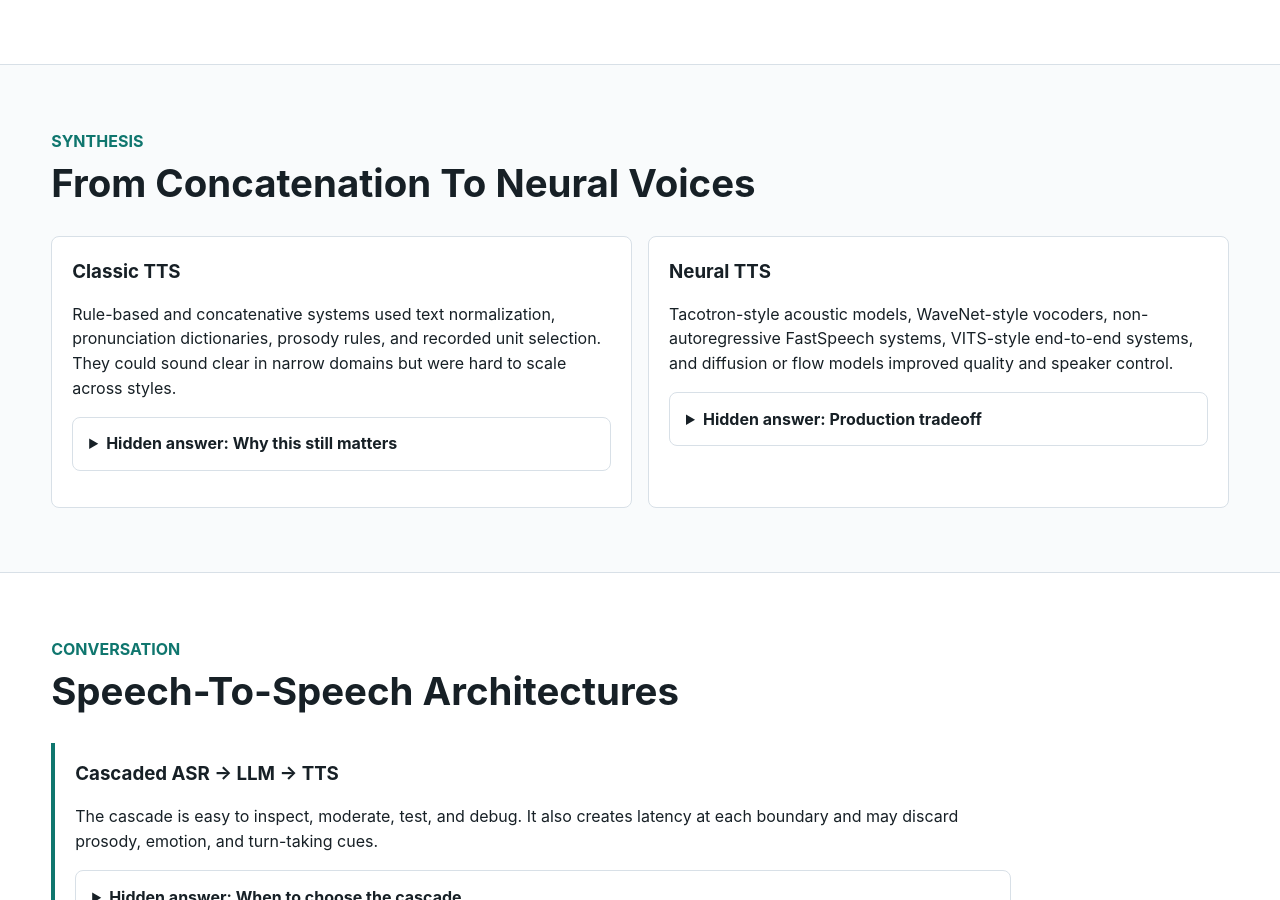
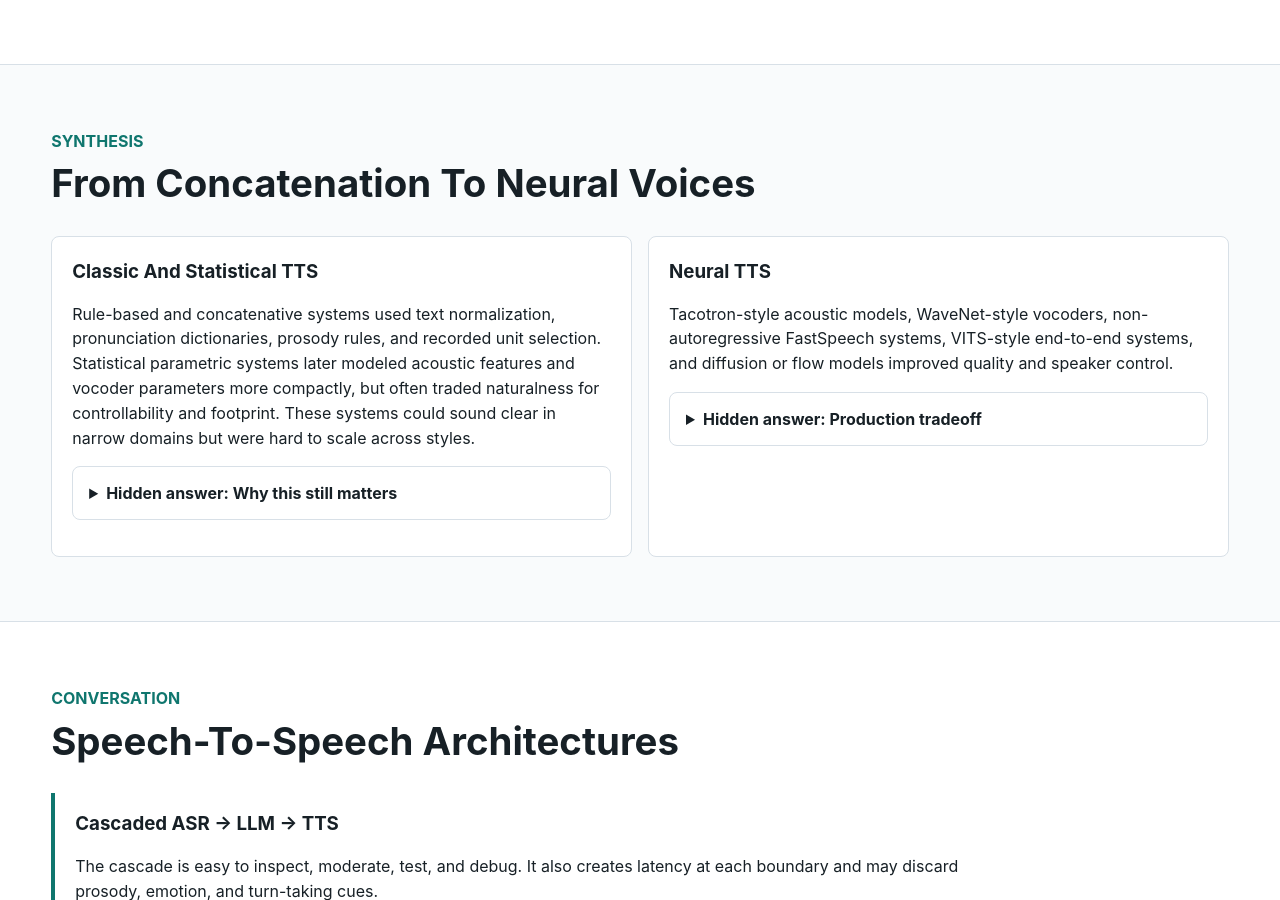
Before and after one commit to kennethli319/kennethli319.github.io, a Jekyll site: the page audio-text-ml-course/lessons/asr-tts-speech-history.html, which Jekyll copies as it is, in a window 1280 px wide and 900 px high, scrolled down 1084 px. Built offline with Jekyll 4.4.1, drawn with Linux system fonts in a browser that asks for light colours.

Commit message:
Update speech history lesson

```diff
--- a/audio-text-ml-course/lessons/asr-tts-speech-history.html
+++ b/audio-text-ml-course/lessons/asr-tts-speech-history.html
@@ -66,12 +66,14 @@
       </div>
       <div class="grid two">
         <article class="card">
-          <h3>Classic TTS</h3>
+          <h3>Classic And Statistical TTS</h3>
           <p>
             Rule-based and concatenative systems used text normalization,
             pronunciation dictionaries, prosody rules, and recorded unit
-            selection. They could sound clear in narrow domains but were hard
-            to scale across styles.
+            selection. Statistical parametric systems later modeled acoustic
+            features and vocoder parameters more compactly, but often traded
+            naturalness for controllability and footprint. These systems could
+            sound clear in narrow domains but were hard to scale across styles.
           </p>
           <details class="qa">
             <summary>Hidden answer: Why this still matters</summary>
```
